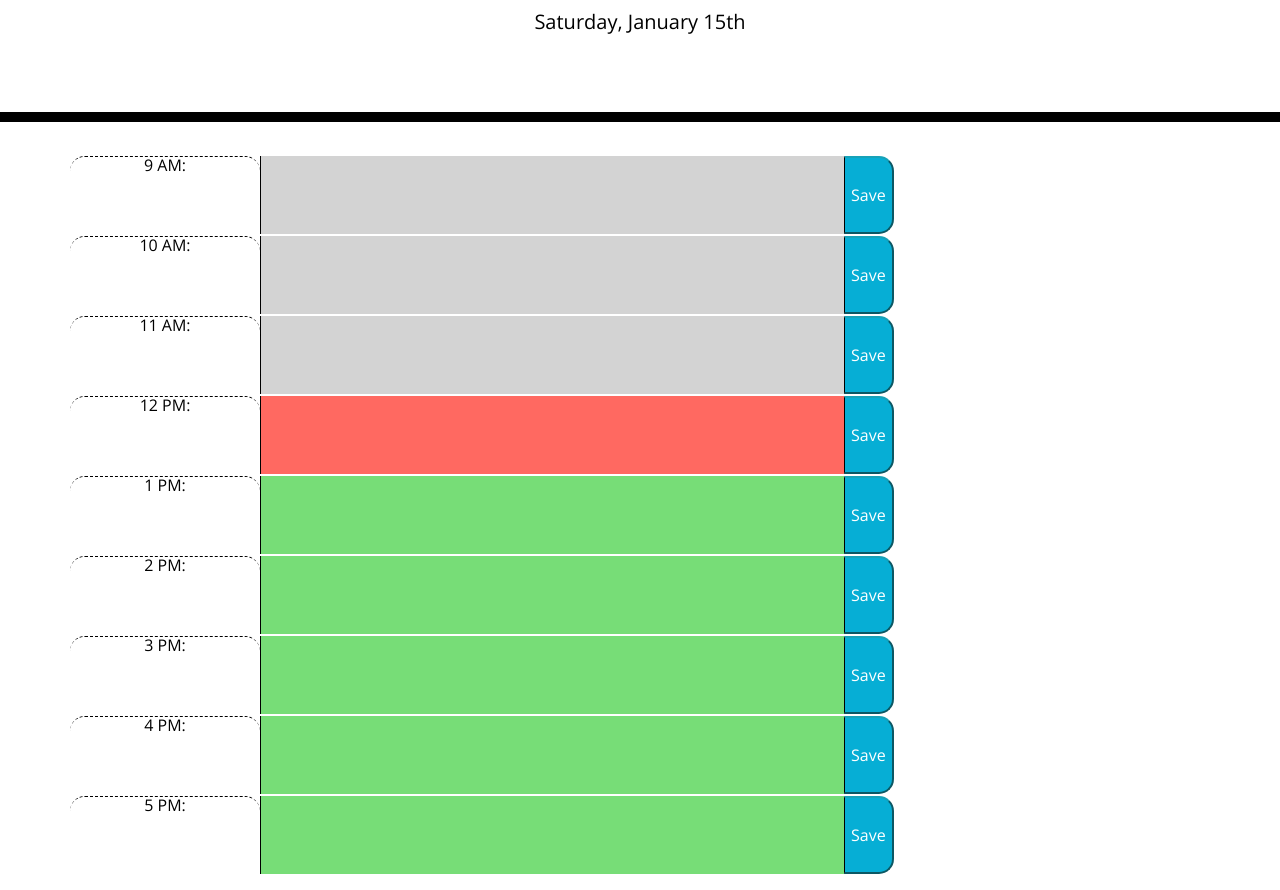
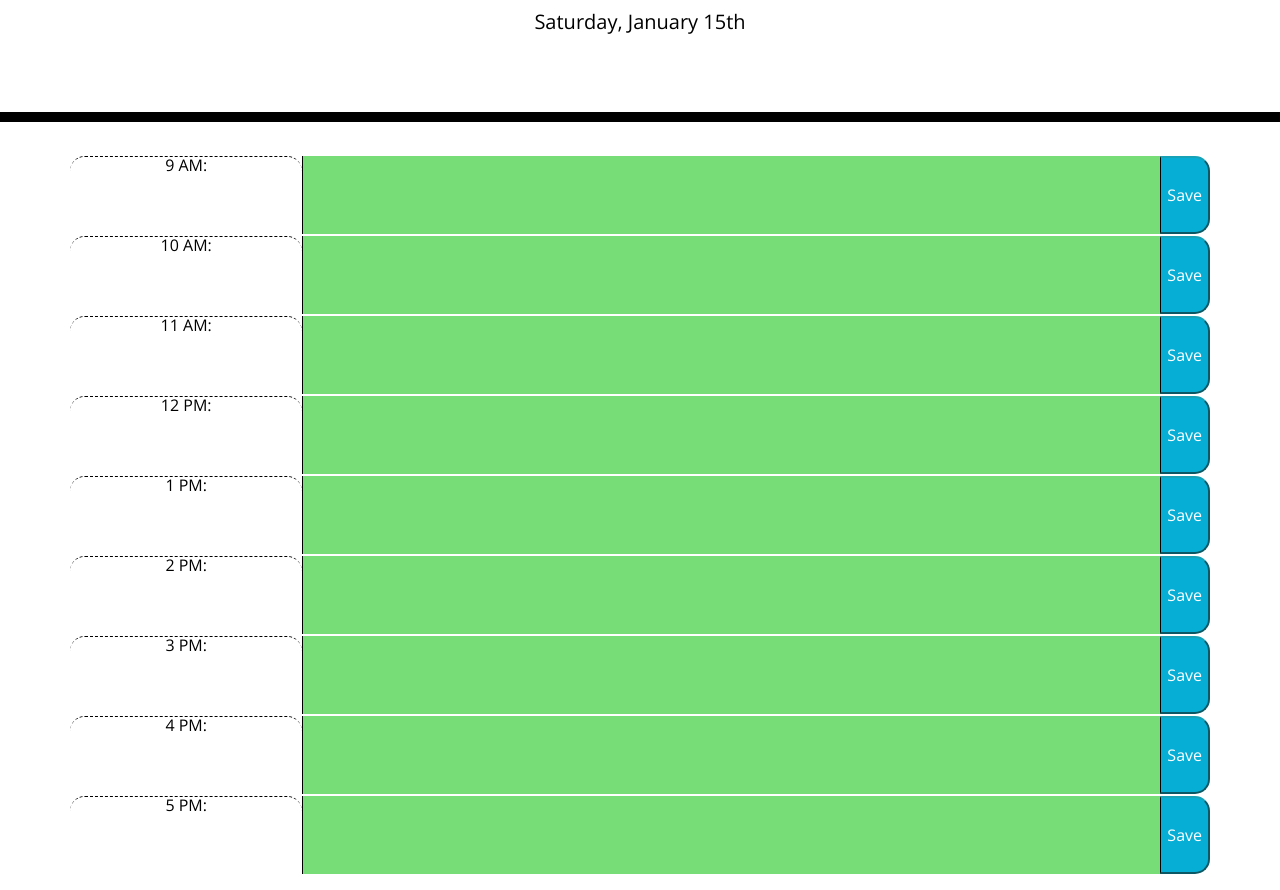
Before and after one commit to MaryMD98/Unit5-Homework, a plain HTML site: page index.html in a window 1280 px wide. Shown: the part 182-1072 px from the top of the page. Drawn offline with nearby package versions, Linux system fonts and the light colour scheme.

Commit message:
modified html and js to remove code not necesary

```diff
--- a/Assets/js/script.js
+++ b/Assets/js/script.js
@@ -13,6 +13,7 @@ function displayDay(){
 
 displayDay();
 
+// check if page is loaded in a new day, and clear locals if true
 function checNewDay(){
     var localToday = localStorage.getItem("today");
     var todayDay = moment().format('dddd, MMMM Do');
@@ -37,7 +38,7 @@ function checNewDay(){
 var format = 'hh:mm:ss';
 
 function addColortoDisplay (){
-    var time = moment('12:34:00',format);
+    var time = moment();
 
     var beforeTime = moment('9:00:00', format);
     var afterTime = moment('9:59:59', format);
--- a/index.html
+++ b/index.html
@@ -46,10 +46,10 @@
       <!-- hour 9am -->
       <div class="row">
           <!-- time of day -->
-          <div class="col-sm-2 time-block hour">9 AM:</div>
+          <div class="col time-block hour">9 AM:</div>
 
           <!-- input of event for the day -->
-          <textarea id="hour9-am" name="hour9-am" rows="3" cols="60" class="future description"></textarea>
+          <textarea id="hour9-am" name="hour9-am" rows="3" cols="90" class="future description"></textarea>
 
           <!-- button at the end of the time of day to save input -->
           <button type="submit" value="Submit" class="saveBtn btn-info bt9-am">Save</button>
@@ -58,10 +58,10 @@
        <!-- hour 10am -->
       <div class="row">
           <!-- time of day -->
-          <div class="col-sm-2 time-block hour">10 AM:</div>
+          <div class="col time-block hour">10 AM:</div>
 
           <!-- input of event for the day -->
-          <textarea id="hour10-am" name="hour10-am" rows="3" cols="60" class="future description"></textarea>
+          <textarea id="hour10-am" name="hour10-am" rows="3" cols="90" class="future description"></textarea>
 
           <!-- button at the end of the time of day to save input -->
           <button type="submit" value="Submit" class="saveBtn btn-info bt10-am">Save</button>
@@ -70,10 +70,10 @@
       <!-- hour 11am -->
       <div class="row ">
           <!-- time of day -->
-          <div class="col-sm-2 time-block hour">11 AM:</div>
+          <div class="col time-block hour">11 AM:</div>
 
           <!-- input of event for the day -->
-          <textarea id="hour11-am" name="hour11-am" rows="3" cols="60" class="future description"></textarea>
+          <textarea id="hour11-am" name="hour11-am" rows="3" cols="90" class="future description"></textarea>
 
           <!-- button at the end of the time of day to save input -->
           <button type="submit" value="Submit" class="saveBtn btn-info bt11-am">Save</button>
@@ -82,10 +82,10 @@
       <!-- hour 12pm -->
       <div class="row ">
           <!-- time of day -->
-          <div class="col-sm-2 time-block hour">12 PM:</div>
+          <div class="col time-block hour">12 PM:</div>
 
           <!-- input of event for the day -->
-          <textarea id="hour12-pm" name="hour12-pm" rows="3" cols="60" class="future description"></textarea>
+          <textarea id="hour12-pm" name="hour12-pm" rows="3" cols="90" class="future description"></textarea>
 
           <!-- button at the end of the time of day to save input -->
           <button type="submit" value="Submit" class="saveBtn btn-info bt12-pm">Save</button>
@@ -94,58 +94,58 @@
       <!-- hour 1pm -->
       <div class="row">
           <!-- time of day -->
-          <div class="col-sm-2 time-block hour">1 PM:</div>
+          <div class="col time-block hour">1 PM:</div>
 
           <!-- input of event for the day -->
-          <textarea id="hour1-pm" name="hour1-pm" rows="3" cols="60" class="future description"  ></textarea>
+          <textarea id="hour1-pm" name="hour1-pm" rows="3" cols="90" class="future description"  ></textarea>
 
           <!-- button at the end of the time of day to save input -->
           <button type="submit" value="Submit" class="saveBtn btn-info bt1-pm">Save</button>
       </div>
 
       <!-- hour 2pm -->
-      <div class="row description">
+      <div class="row">
           <!-- time of day -->
-          <div class="col-sm-2 time-block hour">2 PM:</div>
+          <div class="col time-block hour">2 PM:</div>
 
           <!-- input of event for the day -->
-          <textarea id="hour2-pm" name="hour2-pm" rows="3" cols="60" class="future description"></textarea>
+          <textarea id="hour2-pm" name="hour2-pm" rows="3" cols="90" class="future description"></textarea>
 
           <!-- button at the end of the time of day to save input -->
           <button type="submit" value="Submit" class="saveBtn btn-info bt2-pm">Save</button>
       </div>
 
       <!-- hour 3pm -->
-      <div class="row description">
+      <div class="row">
           <!-- time of day -->
-          <div class="col-sm-2 time-block hour">3 PM:</div>
+          <div class="col time-block hour">3 PM:</div>
 
           <!-- input of event for the day -->
-          <textarea id="hour3-pm" name="hour3-pm" rows="3" cols="60" class="future description"></textarea>
+          <textarea id="hour3-pm" name="hour3-pm" rows="3" cols="90" class="future description"></textarea>
 
           <!-- button at the end of the time of day to save input -->
           <button type="submit" value="Submit" class="saveBtn btn-info bt3-pm">Save</button>
       </div>
 
       <!-- hour 4pm -->
-      <div class="row description">
+      <div class="row">
           <!-- time of day -->
-          <div class="col-sm-2 time-block hour">4 PM:</div>
+          <div class="col time-block hour">4 PM:</div>
 
           <!-- input of event for the day -->
-          <textarea id="hour4-pm" name="hour4-pm" rows="3" cols="60" class="future description" ></textarea>
+          <textarea id="hour4-pm" name="hour4-pm" rows="3" cols="90" class="future description" ></textarea>
 
           <!-- button at the end of the time of day to save input -->
           <button type="submit" value="Submit" class="saveBtn btn-info bt4-pm">Save</button>
       </div>
 
       <!-- hour 5pm -->
-      <div class="row description">
+      <div class="row">
           <!-- time of day -->
-          <div class="col-sm-2 time-block hour">5 PM:</div>
+          <div class="col time-block hour">5 PM:</div>
 
           <!-- input of event for the day -->
-          <textarea id="hour5-pm" name="hour5-pm" rows="3" cols="60" class="future description"></textarea>
+          <textarea id="hour5-pm" name="hour5-pm" rows="3" cols="90" class="future description"></textarea>
 
           <!-- button at the end of the time of day to save input -->
           <button type="submit" value="Submit" class="saveBtn btn-info bt5-pm">Save</button>
```
Also changed, not shown: Assets/pictures/Screenshot1.png (added), Assets/pictures/Screenshot2.png (added), Assets/pictures/Screenshot3.png (added).
